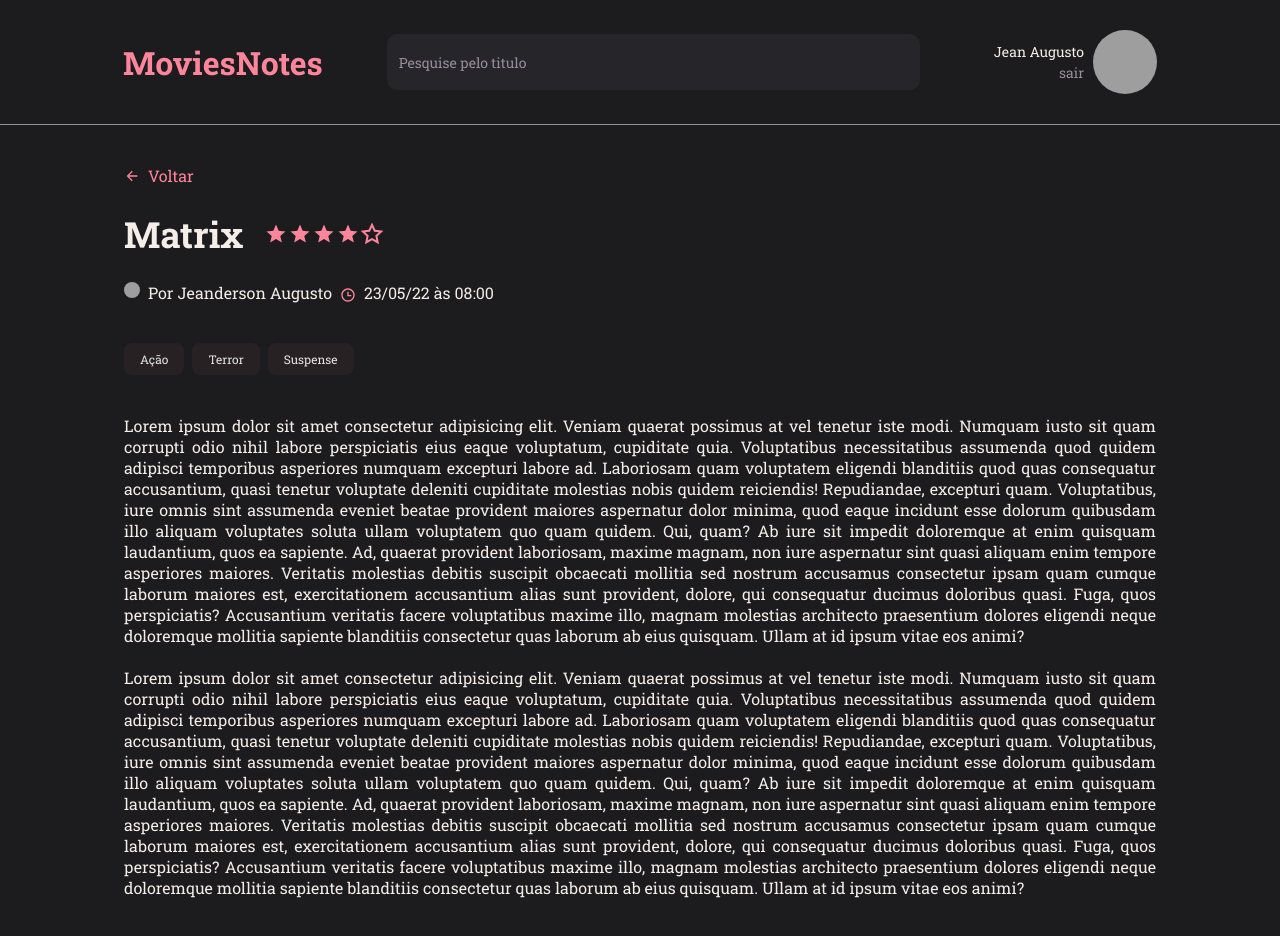
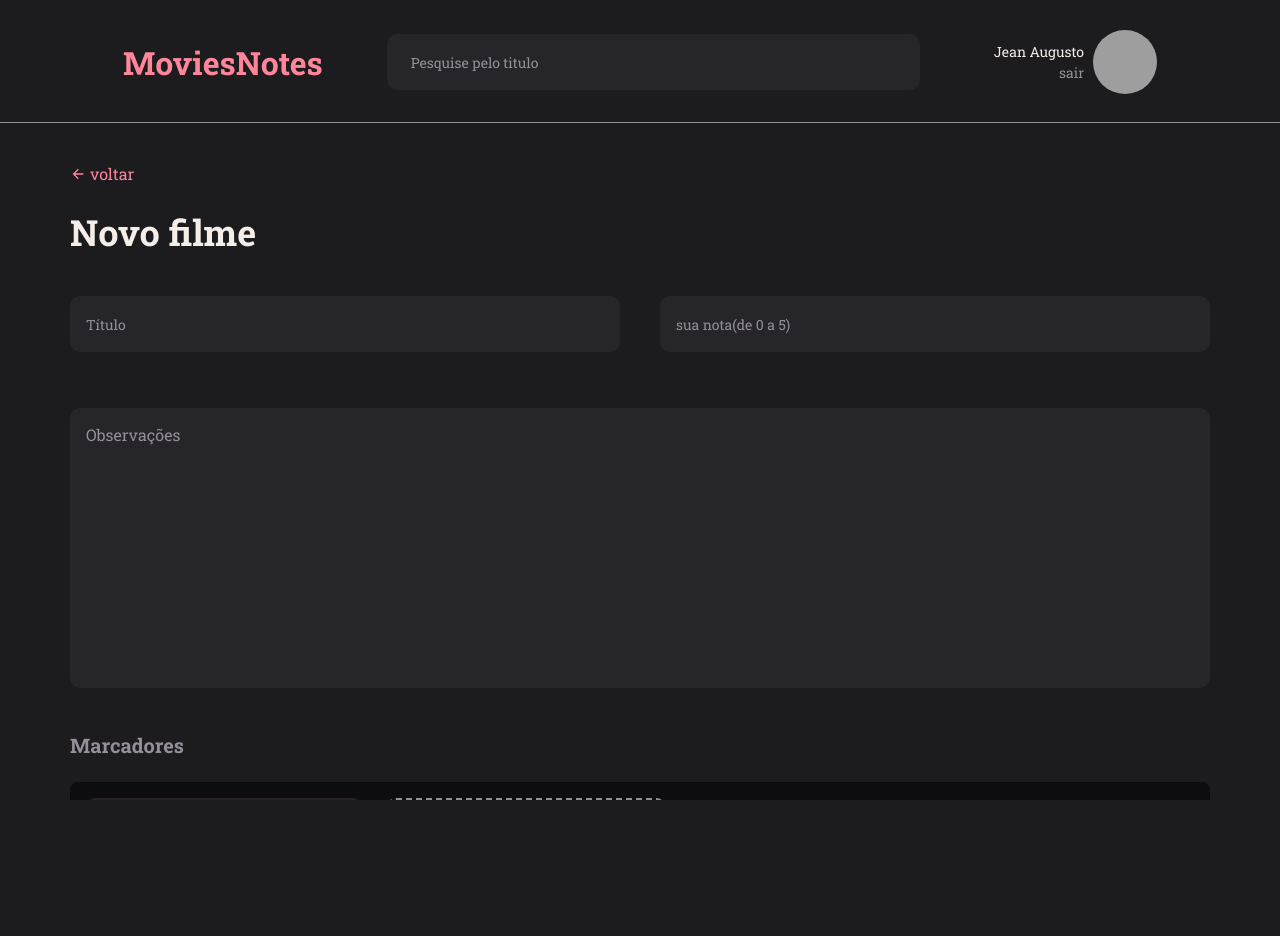
Before and after one commit to jean88asl/frontend-movies, a React (Vite) app: page / in a window 1280 px wide. After the commit the page ends 860 px from the top, so only its background shows below. Built offline with nearby package versions, Linux system fonts and the light colour scheme; grey boxes are pictures that could not be loaded.

Commit message:
version 1.0.0

```diff
--- a/package.json
+++ b/package.json
@@ -13,6 +13,7 @@
     "react": "^18.2.0",
     "react-dom": "^18.2.0",
     "react-icons": "^5.0.1",
+    "react-router-dom": "^6.22.3",
     "styled-components": "^6.1.8"
   },
   "devDependencies": {
--- a/src/components/Header/styles.js
+++ b/src/components/Header/styles.js
@@ -33,7 +33,7 @@
         width: 100%;
         font-size: 14px;
 
-        padding: 12px;
+        padding: 19px 24px;
         background-color: ${({ theme }) => theme.COLORS.GRAY_400};
 
         border: none;
--- a/src/components/Input/styles.js
+++ b/src/components/Input/styles.js
@@ -14,7 +14,7 @@
         width: 100%;
         font-size: 14px;
 
-        padding: 12px;
+        padding: 16px;
         background-color: transparent;
 
         border: none;
--- a/src/components/TextArea/styles.js
+++ b/src/components/TextArea/styles.js
@@ -13,8 +13,6 @@
     border-radius: 10px;
     resize: none;
 
-    margin-bottom: 40px;
-
     &&::placeholder{
         color: ${({ theme }) => theme.COLORS.GRAY_300};
     }
--- a/src/main.jsx
+++ b/src/main.jsx
@@ -1,6 +1,6 @@
 import React from 'react'
 import ReactDOM from 'react-dom/client'
-import { MoviePreview } from './pages/MoviePreview'
+import { CreateMovie } from './pages/CreateMovie'
 import GlobalStyle from './styles/globals'
 import { ThemeProvider } from "styled-components"
 
@@ -10,7 +10,7 @@
   <React.StrictMode>
     <ThemeProvider theme={theme}>
       <GlobalStyle />
-      <MoviePreview />
+      <CreateMovie />
     </ThemeProvider>
   </React.StrictMode>,
 )
--- /dev/null
+++ b/src/pages/CreateMovie/index.jsx
@@ -0,0 +1,58 @@
+import { Container, Form } from "./styles"
+import { RiArrowLeftLine } from "react-icons/ri"
+
+import { Header } from "../../components/Header"
+import { Input } from "../../components/Input"
+import { TextArea } from "../../components/TextArea"
+import { Section } from "../../components/Section"
+import { Button } from "../../components/Button"
+import { NoteItem } from "../../components/NoteItem"
+
+
+export function CreateMovie() {
+    return (
+        <Container>
+            <Header />
+
+            <main>
+                <Form>
+                    <header>
+                        <a href="/">
+                            <RiArrowLeftLine />
+                            voltar
+                        </a>
+
+                        <h1>Novo filme</h1>
+                    </header>
+
+                    <div>
+                        <Input placeholder="Título" />
+                        <Input placeholder="sua nota(de 0 a 5)" />
+                    </div>
+
+                    <TextArea
+                        placeholder={"Observações"}
+                    />
+
+                    <Section title="Marcadores">
+                      <div className="tags">
+                        <NoteItem
+                            value="Ação"
+                        />
+
+                        <NoteItem
+                            isNew
+                            placeholder="Novo marcador"
+                        />
+                      </div>
+                    </Section>
+
+                    <div>
+                        <Button title="Excluir Filme" />
+                        <Button title="Salvar Alterações" />
+                    </div>
+                </Form>
+            </main>
+        </Container>
+    )
+}
--- /dev/null
+++ b/src/pages/CreateMovie/styles.js
@@ -0,0 +1,63 @@
+import { styled } from "styled-components"
+
+export const Container = styled.div`
+    width: 100%;
+    height: 100vh;
+
+    display: grid;
+    grid-template-rows: 123px 150px auto;
+    grid-template-areas:
+    "header"
+    "content";
+
+    overflow-y: hidden;
+
+    margin-bottom: 60px;
+
+    .tags {
+        background-color: ${({ theme }) => theme.COLORS.BACKGROUND_NOTE_ITEM};
+        border-radius: 8px;
+
+        display: flex;
+        gap: 24px;
+        flex-wrap: wrap;
+
+        padding: 16px;
+    }
+`
+
+export const Form = styled.form`
+    max-width: 1140px;
+
+    margin: 40px auto;
+
+    > header {
+        display: flex;
+        flex-direction: column;
+
+        margin-bottom: 40px;
+
+        a {
+            display: flex;
+            align-items: center;
+
+            font-size: 16px;
+            gap: 4px;
+
+            color: ${({ theme }) => theme.COLORS.PINK};
+
+            margin-bottom: 24px;
+        }
+
+        h1 {
+            font-size: 36px;
+            margin: 0;
+        }
+    }
+
+    > div {
+        display: flex;
+        gap: 40px;
+        margin-bottom: 40px;
+    }
+`
--- a/src/styles/globals.js
+++ b/src/styles/globals.js
@@ -9,13 +9,16 @@
 
     body {
         background-color: ${({ theme })=> theme.COLORS.BACKGROUND_900};
-        color: ${({ theme }) => theme.COLORS.WHITE}
+        color: ${({ theme }) => theme.COLORS.WHITE};
+
+        -webkit-font-smoothing: antialiased;
     }
 
-    body, input, button {
+    body, input, button, textarea {
         font-family: "Roboto Slab", serif;
         font-size: 16px;
-
+        /* Essa configuração aqui é super importante */
+        outline: none;
     }
 
     button, a {
--- a/src/styles/theme.js
+++ b/src/styles/theme.js
@@ -3,6 +3,7 @@
         BACKGROUND_900: "#1C1B1E",
         BACKGROUND_800: "#3E3B47",
         BACKGROUND_HEAD: "#282124",
+        BACKGROUND_NOTE_ITEM: "#0D0C0F",
 
         TEXT_BUTTON: "#1C1B1E",
         TEXT_TAG: "#E5E5E5",
```
Also changed, not shown: 1 other file (tests, documents, lock files or other folders).
